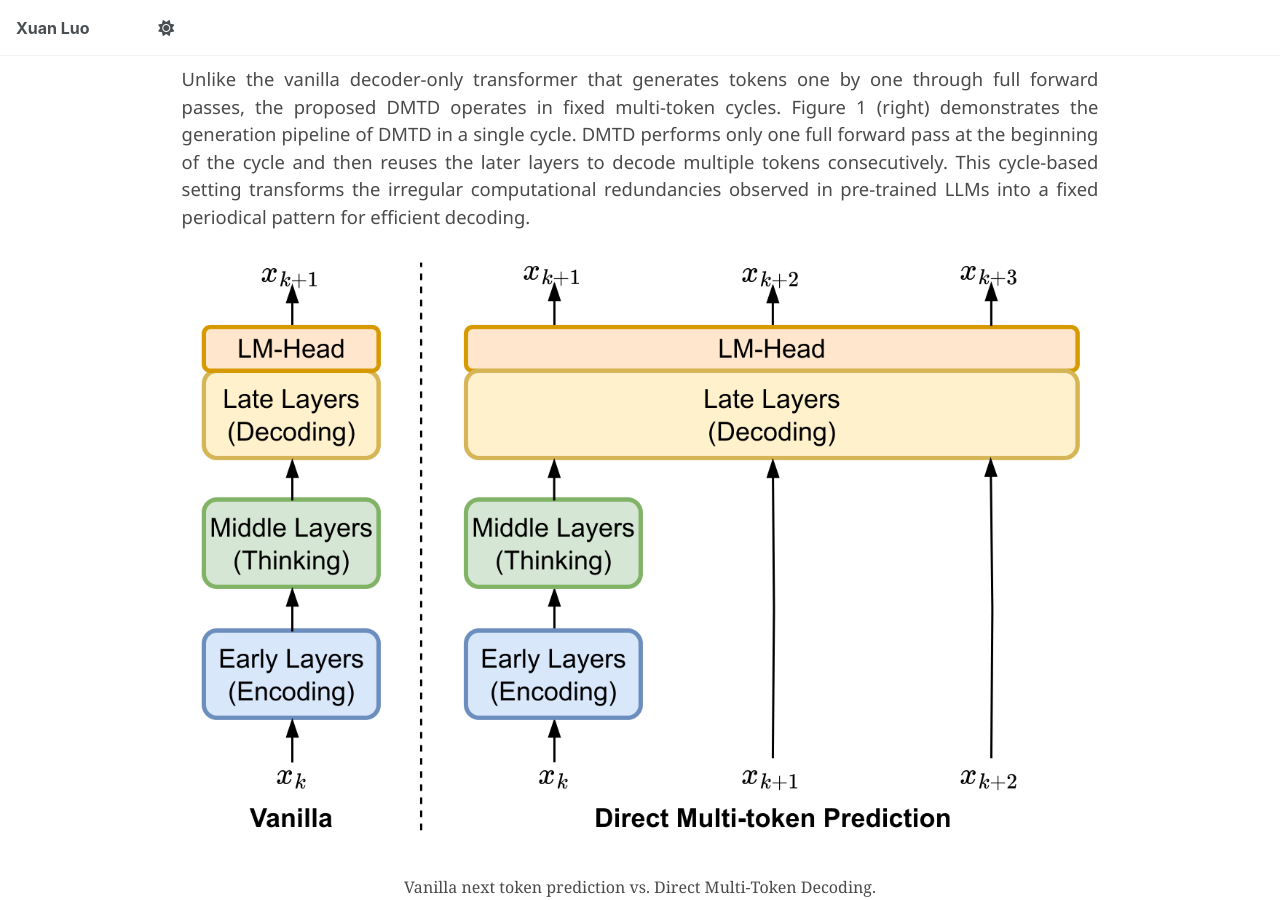
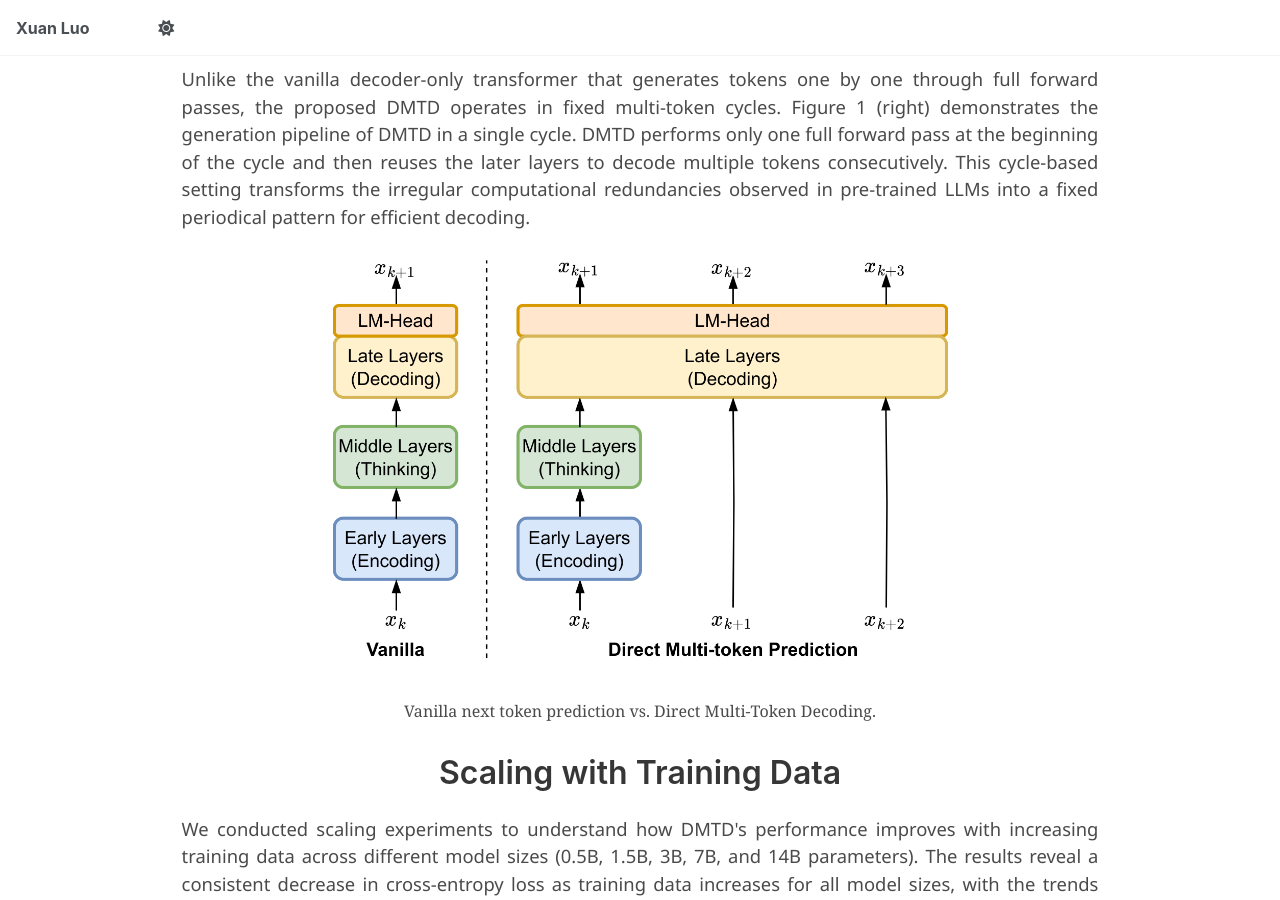
Before and after one commit to luoxuan-cs/luoxuan-cs.github.io, a Jekyll site: the page built from _pages/dmtd.md, in a window 1280 px wide and 900 px high, scrolled down 1062 px. Built offline with Jekyll 4.4.1, drawn with Linux system fonts in a browser that asks for light colours; some web fonts are replaced; a style sheet for code colours, icons or effects is not loaded.

Commit message:
Adjust figure sizes: fig1 to 70%, fig2 to 60%

```diff
--- a/_pages/dmtd.md
+++ b/_pages/dmtd.md
@@ -129,7 +129,7 @@ permalink: /dmtd/
           </p>
         </div>
         <figure>
-          <img src="/images/dmtd/fig1.png" alt="DMTD Architecture" style="width: 100%;">
+          <img src="/images/dmtd/fig1.png" alt="DMTD Architecture" style="width: 70%;">
           <figcaption class="has-text-centered is-size-6" style="margin-top: 1rem;">
             Vanilla next token prediction vs. Direct Multi-Token Decoding.
           </figcaption>
@@ -148,7 +148,7 @@ permalink: /dmtd/
           </p>
         </div>
         <figure>
-          <img src="/images/dmtd/fig2.png" alt="Scaling Law" style="width: 70%;">
+          <img src="/images/dmtd/fig2.png" alt="Scaling Law" style="width: 60%;">
           <figcaption class="has-text-centered is-size-6" style="margin-top: 1rem;">
             Scaling law of the proposed Direct Multi-token Decoding. The x-axis represents the number of training tokens (in billions) on a logarithmic scale, while the y-axis shows the cross-entropy loss.
           </figcaption>
```
